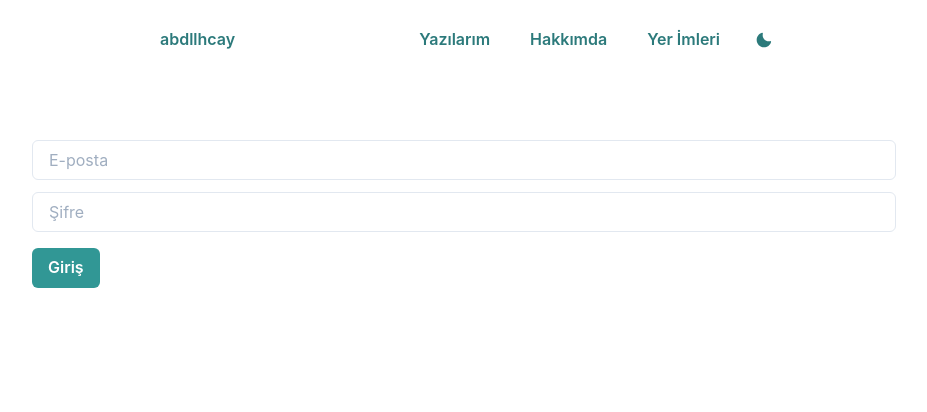
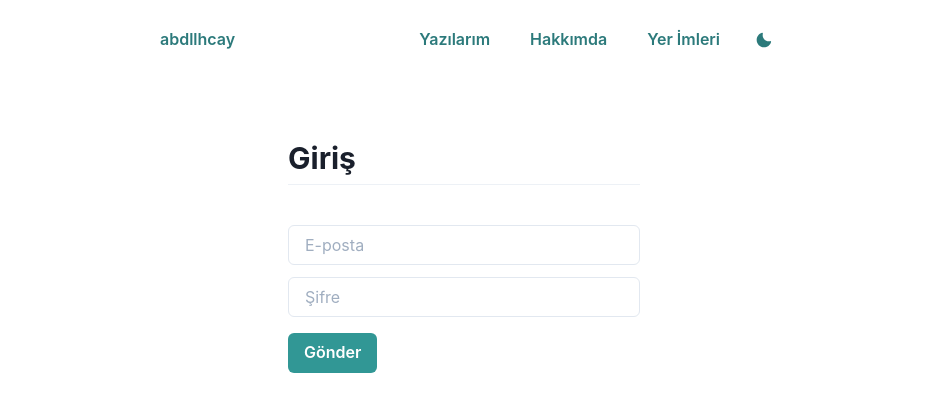
Before and after one commit to abdllhcay/blog, a React (Create React App) app: page /login in a window 1280 px wide. Shown: the top 412 px of the page, without its empty margins (176-1103 px from the left). Built offline with nearby package versions, Linux system fonts and the light colour scheme; no server answers.

Commit message:
dark mode

```diff
--- a/src/components/header/index.js
+++ b/src/components/header/index.js
@@ -1,7 +1,15 @@
-import { Button, Stack, IconButton, Spacer } from "@chakra-ui/react";
+import {
+  Button,
+  Stack,
+  IconButton,
+  Spacer,
+  useColorMode,
+} from "@chakra-ui/react";
 import { MoonIcon } from "@chakra-ui/icons";
 
 export function Header() {
+  const { toggleColorMode } = useColorMode();
+
   return (
     <Stack direction="row" align="center">
       <Button colorScheme="teal" variant="ghost">
@@ -18,6 +26,7 @@ export function Header() {
         Yer İmleri
       </Button>
       <IconButton
+        onClick={toggleColorMode}
         aria-label="Night mode"
         colorScheme="teal"
         variant="ghost"
--- a/src/pages/login/login.view.jsx
+++ b/src/pages/login/login.view.jsx
@@ -1,6 +1,13 @@
 import React from "react";
 import { useForm } from "react-hook-form";
-import { Input, Button, Stack } from "@chakra-ui/react";
+import {
+  Input,
+  Button,
+  Stack,
+  Container,
+  Heading,
+  Divider,
+} from "@chakra-ui/react";
 
 export function LoginView(props) {
   const {
@@ -10,6 +17,11 @@ export function LoginView(props) {
   } = useForm();
 
   return (
+    <Container maxW="sm">
+      <Heading size="lg" mb="2">
+        Giriş
+      </Heading>
+      <Divider mb="10" />
       <form onSubmit={handleSubmit(props.onSubmit)}>
         <Stack spacing={3}>
           <Input
@@ -26,9 +38,15 @@ export function LoginView(props) {
           />
         </Stack>
 
-      <Button mt={4} colorScheme="teal" isLoading={isSubmitting} type="submit">
-        Giriş
+        <Button
+          mt={4}
+          colorScheme="teal"
+          isLoading={isSubmitting}
+          type="submit"
+        >
+          Gönder
         </Button>
       </form>
+    </Container>
   );
 }
```
Lines whose indentation alone changed are shown as unchanged.
